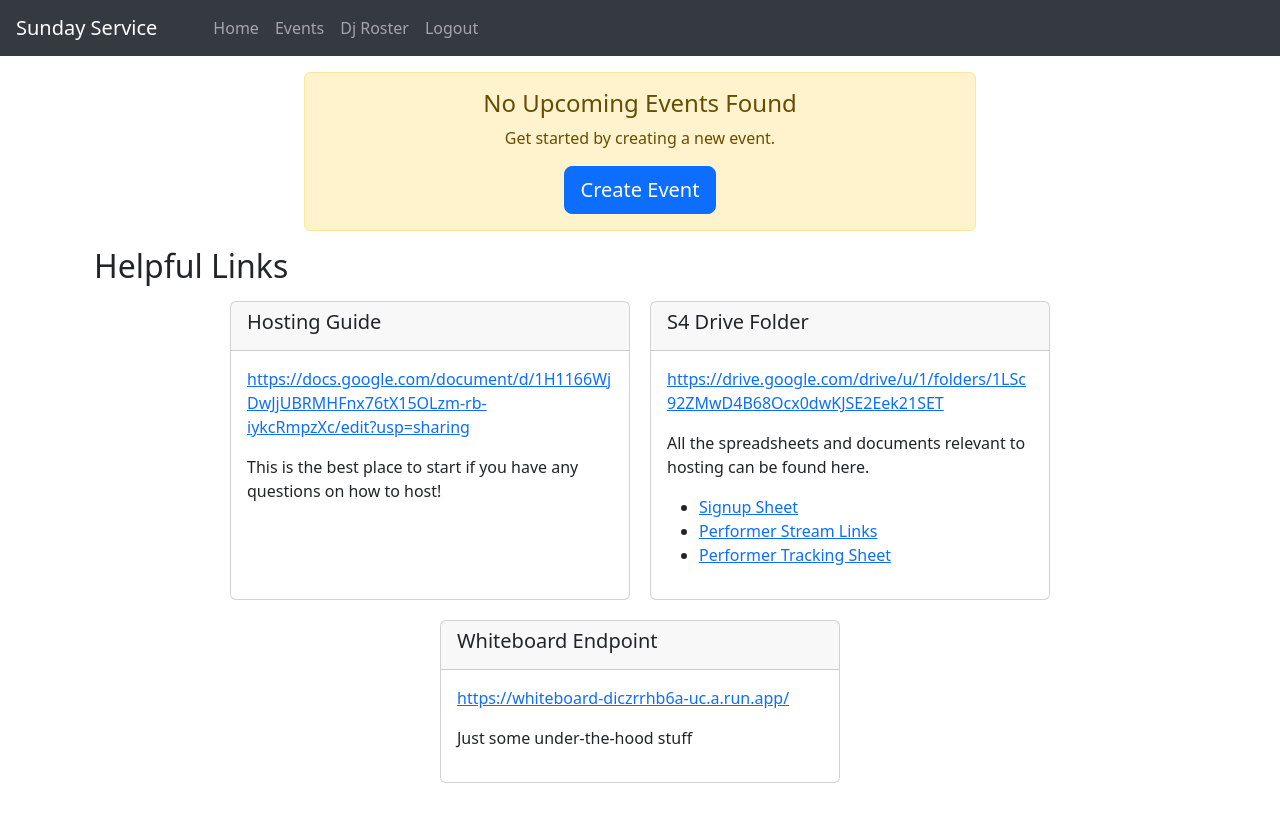
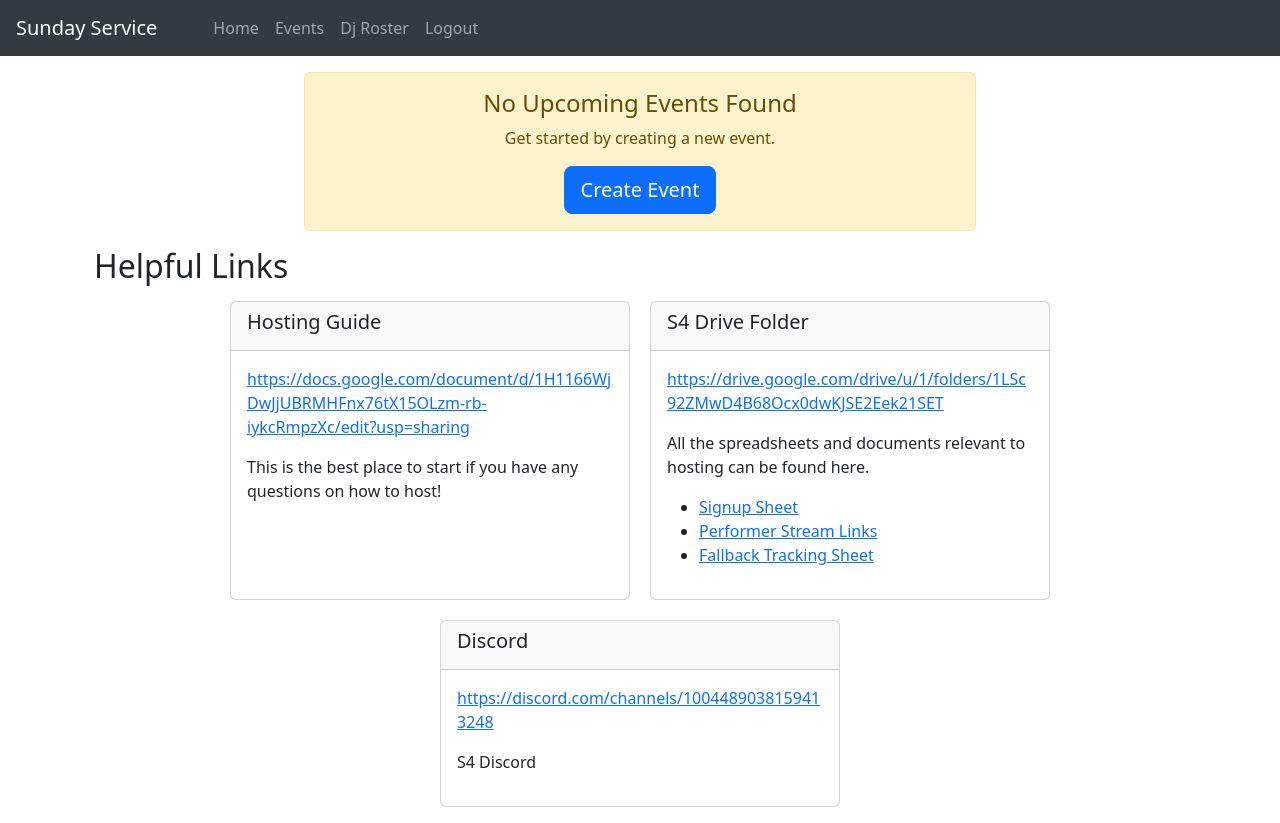
Before and after one commit to SundayServiceVR/sunday-service-vr, a React (Vite) app in the folder webapp/: page / in a window 1280 px wide. Before the commit the page ends 800 px from the top, so only its background shows below. Built offline with nearby package versions, Linux system fonts and the light colour scheme; no server answers; the database is empty; sample sign-in values are in the browser's storage.

Commit message:
Update home links

```diff
--- a/webapp/src/features/home/Home.tsx
+++ b/webapp/src/features/home/Home.tsx
@@ -23,15 +23,15 @@ const helpfulLinks = [
                 url: "https://docs.google.com/spreadsheets/d/1nsAQAiOsuZQcpBBg44SZ8jUvFtXI6WNKE8-WSo9_kiE/edit?usp=drive_link"
             },
             {
-                title: "Performer Tracking Sheet",
-                url: "https://docs.google.com/spreadsheets/d/1x3o6jmxjimZzlY7kRNVyiCG-A5yQ2XHvQlokeeJd8iI/edit?usp=drive_link"
+                title: "Fallback Tracking Sheet",
+                url: "https://docs.google.com/spreadsheets/d/1k-WANG5zbwaLeEEMpGy81b0Itd-AWd03Lotdff9B2aQ/edit?gid=350139617#gid=350139617"
             }
         ]
     },
     {
-        title: "Whiteboard Endpoint",
-        text: "Just some under-the-hood stuff",
-        url: "https://whiteboard-diczrrhb6a-uc.a.run.app/",
+        title: "Discord",
+        text: "S4 Discord",
+        url: "https://discord.com/channels/1004489038159413248",
     },
 ];
 
```
Also changed, not shown: webapp/src/features/event/lineup/EventStreamLinks.tsx (added, +35 -0 lines).
